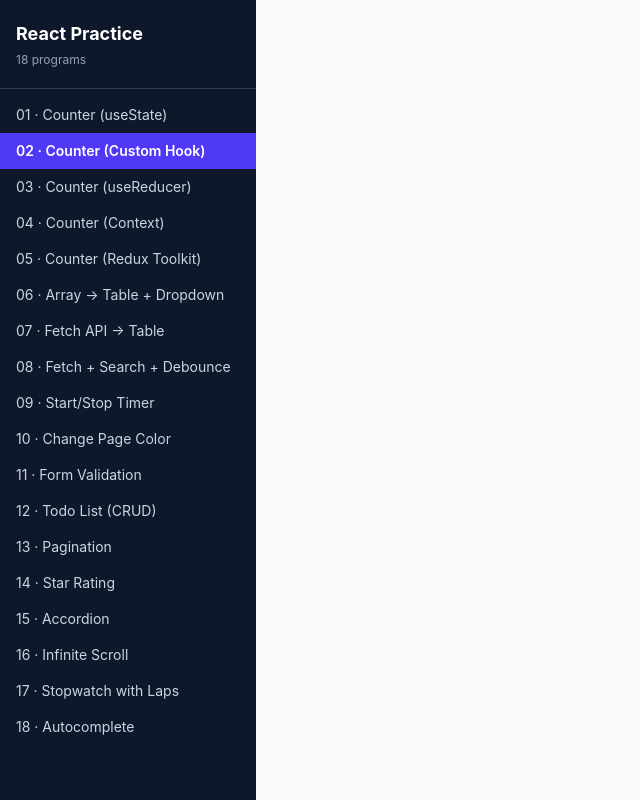
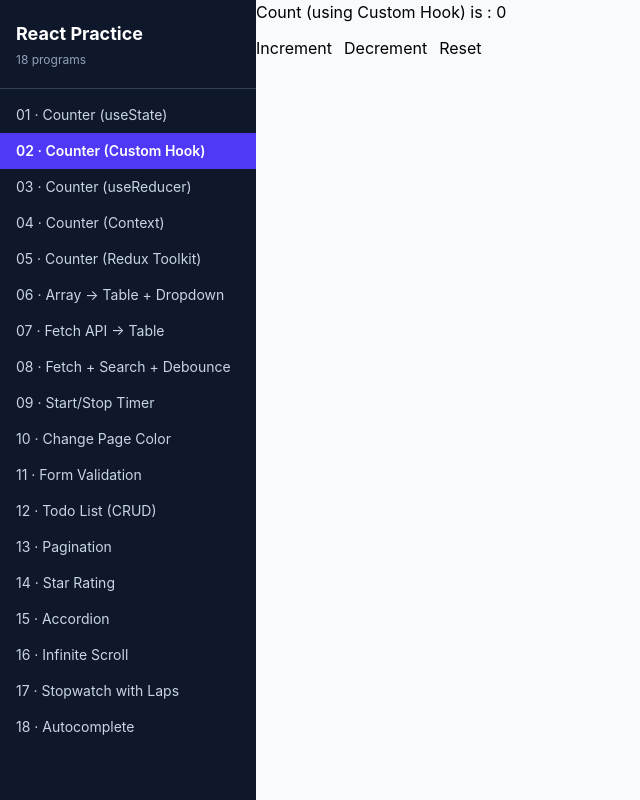
Before and after one commit to amrit-sbagga/full-stack-practice-programs, a React (Vite) app in the folder react-programs/: page /02-counter-custom-hook in a window 1280 px wide. Shown: the whole page, without its empty margins (0-640 px from the left). Built offline with nearby package versions, Linux system fonts and the light colour scheme.

Commit message:
implemented counter with use hook

```diff
--- a/react-programs/src/programs/02-counter-custom-hook/index.tsx
+++ b/react-programs/src/programs/02-counter-custom-hook/index.tsx
@@ -8,6 +8,35 @@
  * The hook should accept an optional initial value.
  */
 
-export default function CounterCustomHook() {
-  return <div />;
+import { useState } from 'react';
+
+// custom hook
+import useCounter from "./useCounter";
+
+function CounterCustomHook() {
+  const {
+    count,
+    incrementCounter,
+    decrementCounter,
+    resetCounter
+  } = useCounter(0);
+
+  return <>
+    <div style={{"marginBottom":"12px"}}>Count (using Custom Hook) is : {count}</div>
+     <button onClick={incrementCounter}
+        style={{"marginRight":"12px"}}
+     >
+       Increment
+     </button>
+     <button onClick={decrementCounter}
+     style={{"marginRight":"12px"}}
+     >
+       Decrement
+     </button>
+     <button onClick={resetCounter}>
+       Reset
+     </button>
+  </>
 }
+
+export default CounterCustomHook;
--- /dev/null
+++ b/react-programs/src/programs/02-counter-custom-hook/useCounter.ts
@@ -0,0 +1,25 @@
+import { useState } from 'react';
+const useCounter = (initialCount: number) => {
+    const [count, setCount] = useState(initialCount);
+
+    const incrementCounter = () => {
+      setCount(prev => prev + 1);
+    }
+
+    const decrementCounter = () => {
+      setCount(prev => prev - 1);
+    }
+
+    const resetCounter = () => {
+      setCount(0);
+    }
+
+    return {
+      count,
+      incrementCounter,
+      decrementCounter,
+      resetCounter
+    }
+};
+
+export default useCounter;
```
